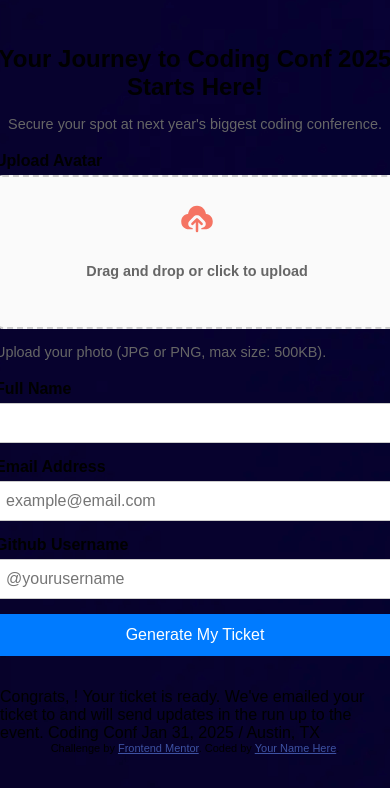
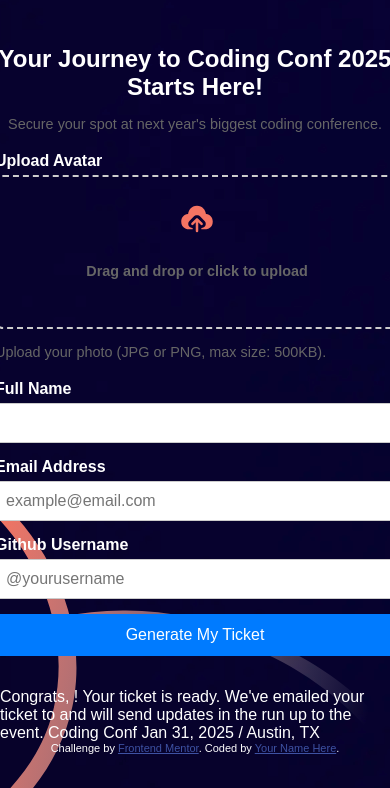
Before and after one commit to SeveredSeikyo/conference-ticket-generator, a plain HTML site: page index.html in a window 390 px wide. Shown: the part 56-844 px from the top of the page. Drawn offline with Linux system fonts and the light colour scheme.

Commit message:
redesigned

```diff
--- a/index.html
+++ b/index.html
@@ -15,7 +15,7 @@
     .attribution a { color: hsl(228, 45%, 44%); }
   </style>
 </head>
-<body>
+<body class="body-relative">
 
   <header>
     <img src="./assets/images/logo-full.svg" alt="logo"/>
@@ -33,7 +33,7 @@
           <input type="file" class="upload-input" id="fileUpload"/>
 
           <!-- Clickable Overlay -->
-          <label for="fileUpload" class="upload-div absolute">
+          <label for="fileUpload" class="upload-div">
             <img src="./assets/images/icon-upload.svg" alt="upload"/>
             <p>Drag and drop or click to upload</p>
           </label>
@@ -61,6 +61,9 @@
       <button type="submit" id="submitBtn">Generate My Ticket</button>
     </form>
   </main>
+
+  <img src="./assets/images/pattern-squiggly-line-bottom-desktop.svg" alt="pattern-squiggly-line" class="desktop absolute"/>
+  <img src="./assets/images/pattern-squiggly-line-bottom-mobile-tablet.svg" alt="pattern-squiggly-line" class="mobile absolute"/>
   <!-- Form ends -->
 
   <!-- Generated tickets starts -->
--- a/styles.css
+++ b/styles.css
@@ -51,7 +51,7 @@
 /* General Styles */
 body {
     font-family: Arial, sans-serif;
-    background-color: #f4f4f4;
+    color: white;
     display: flex;
     flex-direction: column;
     justify-content: center;
@@ -117,7 +117,7 @@ input:focus {
     align-items: center;
     cursor: pointer;
     transition: border-color 0.3s ease-in-out;
-    background: #fafafa;
+    background: none;
 }
 
 .upload-input {
@@ -133,6 +133,22 @@ input:focus {
     width: 40px;
     height: 40px;
     margin-bottom: 10px;
+}
+
+.absolute{
+    position: absolute;
+    left: 0;
+    bottom: 0;
+    z-index: -5;
+    height: 300px;
+}
+
+.desktop{
+    display: flex;
+}
+
+.mobile{
+    display: none;
 }
 
 /* Button */
@@ -156,7 +172,7 @@ body{
     background-image: url("./assets/images/background-desktop.png");
 }
 
-@media (max-width: 481px){
+@media (max-width: 480px){
     body{
         background-image: url("./assets/images/background-mobile.png");
     }
@@ -167,3 +183,12 @@ body{
         background-image: url("./assets/images/background-tablet.png");
     }
 }
+
+@media (max-width:769px){
+    .desktop{
+        display: none;
+    }
+    .mobile{
+        display: flex;
+    }
+}
```
